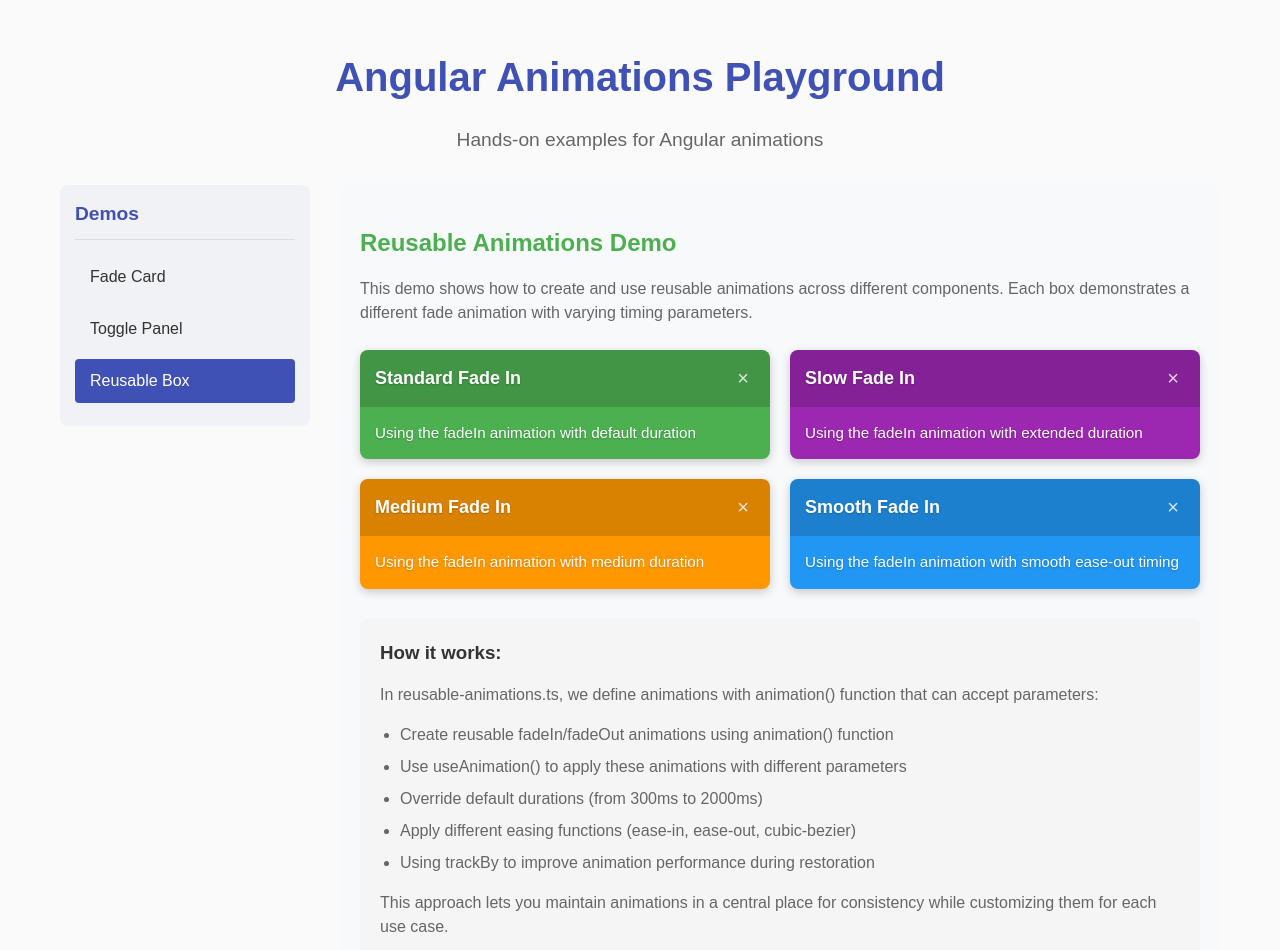
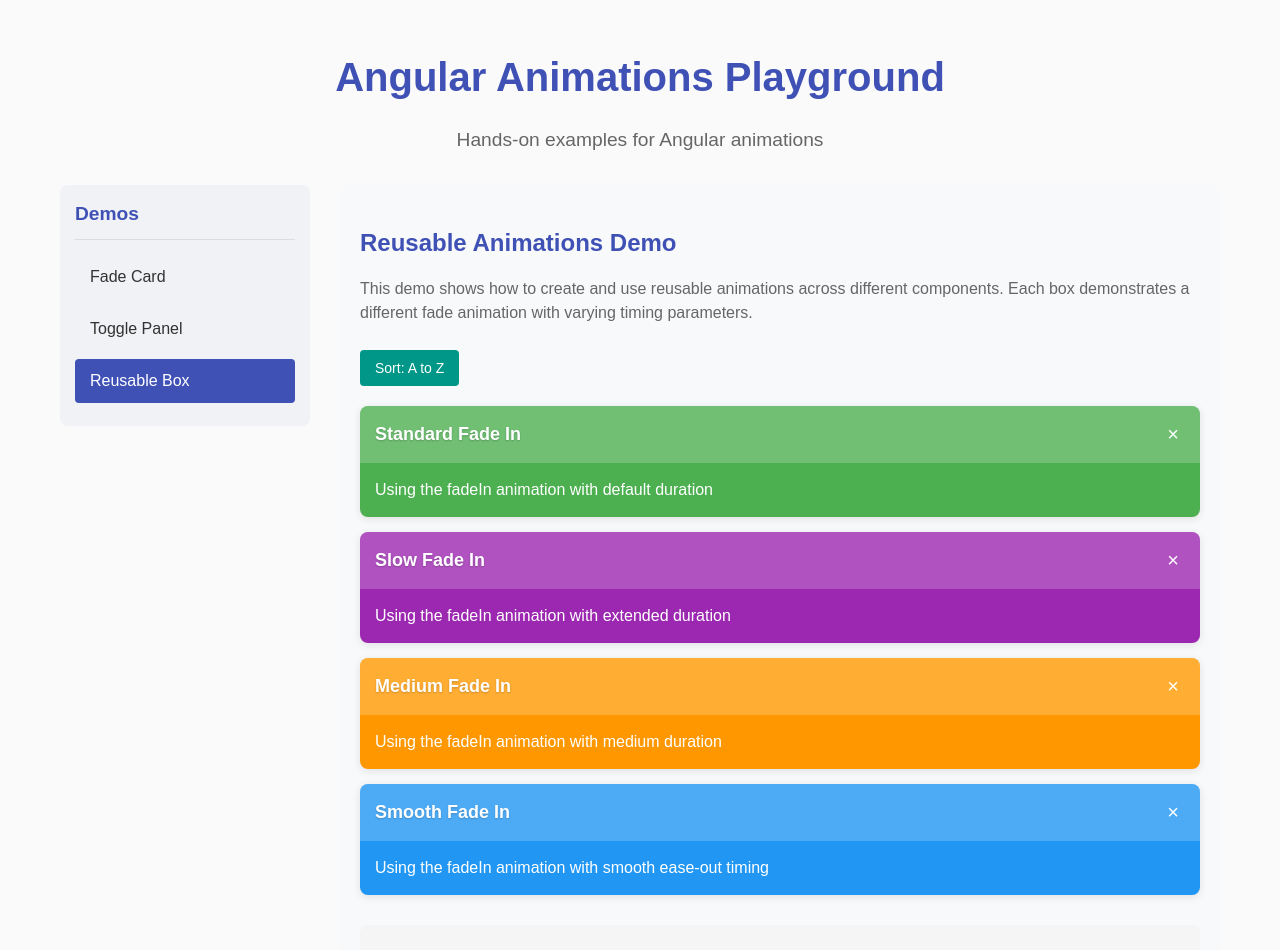
Before and after one commit to dorpeled/angular-animations-playground, an Angular app: page /reusable-box in a window 1280 px wide. Shown: the top 950 px of the page. Built offline with nearby package versions, Linux system fonts and the light colour scheme.

Commit message:
stagger animation

```diff
--- a/src/app/demos/reusable-box/reusable-box.component.html
+++ b/src/app/demos/reusable-box/reusable-box.component.html
@@ -10,9 +10,12 @@
     <button (click)="restoreAllBoxes()" *ngIf="boxes.length < 4">
       Restore All Boxes
     </button>
+    <button (click)="sortBoxes()" class="sort-button">
+      {{ getSortButtonText() }}
+    </button>
   </div>
 
-  <div class="boxes-container">
+  <div class="boxes-container" [@listAnimation]="boxes.length">
     <div
       class="box"
       *ngFor="let box of boxes; trackBy: trackById"
@@ -34,26 +37,21 @@
 
   <div class="code-explanation">
     <h3>How it works:</h3>
-    <p>
-      In reusable-animations.ts, we define animations with animation() function
-      that can accept parameters:
-    </p>
+    <p>This demo shows how to create and use reusable animations:</p>
     <ul>
       <li>
-        Create reusable fadeIn/fadeOut animations using animation() function
+        Each box has its own fade animation with different timing parameters
       </li>
+      <li>The container uses a stagger animation when new items are added</li>
       <li>
-        Use useAnimation() to apply these animations with different parameters
+        Sorting creates a new array, which triggers the container animation
       </li>
-      <li>Override default durations (from 300ms to 2000ms)</li>
-      <li>
-        Apply different easing functions (ease-in, ease-out, cubic-bezier)
-      </li>
-      <li>Using trackBy to improve animation performance during restoration</li>
+      <li>The trackBy function ensures elements are properly identified</li>
+      <li>Angular animations handle all transitions without CSS</li>
     </ul>
     <p>
-      This approach lets you maintain animations in a central place for
-      consistency while customizing them for each use case.
+      Try sorting the boxes in different orders or removing/restoring them to
+      see the different animations in action.
     </p>
   </div>
 </div>
--- a/src/app/demos/reusable-box/reusable-box.component.scss
+++ b/src/app/demos/reusable-box/reusable-box.component.scss
@@ -1,6 +1,6 @@
 .reusable-box-demo {
   h2 {
-    color: #4caf50;
+    color: #3f51b5;
     margin-bottom: 15px;
   }
 
@@ -12,9 +12,11 @@
 
   .controls {
     margin-bottom: 20px;
+    display: flex;
+    gap: 10px;
 
     button {
-      background-color: #4caf50;
+      background-color: #3f51b5;
       color: white;
       border: none;
       padding: 10px 15px;
@@ -24,29 +26,46 @@
       transition: background-color 0.3s;
 
       &:hover {
-        background-color: #388e3c;
+        background-color: #303f9f;
+      }
+
+      &.sort-button {
+        background-color: #009688;
+
+        &:hover {
+          background-color: #00796b;
+        }
       }
     }
   }
 
   .boxes-container {
-    display: grid;
-    grid-template-columns: repeat(auto-fill, minmax(280px, 1fr));
-    gap: 20px;
+    display: flex;
+    flex-direction: column;
+    gap: 15px;
     margin-bottom: 30px;
+    position: relative;
   }
 
   .box {
+    background-color: white;
     border-radius: 8px;
-    box-shadow: 0 3px 10px rgba(0, 0, 0, 0.2);
+    box-shadow: 0 2px 8px rgba(0, 0, 0, 0.1);
     overflow: hidden;
+    padding: 0;
+    position: relative;
+    will-change: transform, opacity;
+    transform: translateZ(0);
+    backface-visibility: hidden;
+    -webkit-font-smoothing: antialiased;
+    -moz-osx-font-smoothing: grayscale;
 
     .box-header {
       display: flex;
       justify-content: space-between;
       align-items: center;
       padding: 15px;
-      background-color: rgba(0, 0, 0, 0.15);
+      background-color: rgba(255, 255, 255, 0.2);
 
       h3 {
         margin: 0;
@@ -59,12 +78,12 @@
         background: none;
         border: none;
         font-size: 20px;
-        color: rgba(255, 255, 255, 0.8);
+        color: white;
         cursor: pointer;
         transition: color 0.3s;
 
         &:hover {
-          color: white;
+          color: #f44336;
         }
       }
     }
@@ -75,8 +94,6 @@
       p {
         margin: 0;
         color: white;
-        text-shadow: 0 1px 2px rgba(0, 0, 0, 0.2);
-        font-size: 0.95rem;
       }
     }
   }
@@ -93,12 +110,6 @@
       color: #333;
     }
 
-    p {
-      margin-bottom: 15px;
-      color: #666;
-      line-height: 1.5;
-    }
-
     ul {
       padding-left: 20px;
       margin-bottom: 15px;
--- a/src/app/demos/reusable-box/reusable-box.component.ts
+++ b/src/app/demos/reusable-box/reusable-box.component.ts
@@ -1,4 +1,12 @@
-import { transition, trigger, useAnimation } from '@angular/animations';
+import {
+  animate,
+  query,
+  stagger,
+  style,
+  transition,
+  trigger,
+  useAnimation,
+} from '@angular/animations';
 import { CommonModule } from '@angular/common';
 import { Component } from '@angular/core';
 import { fadeIn, fadeOut } from '../../animations/reusable-animations';
@@ -20,6 +28,7 @@
   styleUrl: './reusable-box.component.scss',
   // DEMO: Using reusable animations with parameters
   animations: [
+    // Animation for individual boxes
     trigger('boxAnimation', [
       transition(':enter', useAnimation(fadeIn)),
       transition(
@@ -52,7 +61,7 @@
       ),
     ]),
 
-    // Fade animations with different timings for the slide boxes
+    // Fade animations with different timings for the remaining boxes
     trigger('fadeAnimation3', [
       transition(
         ':enter',
@@ -92,6 +101,21 @@
         })
       ),
     ]),
+
+    // Simple animation for entire container when items change
+    trigger('listAnimation', [
+      transition('* => *', [
+        // Fade in new elements with stagger
+        query(
+          ':enter',
+          [
+            style({ opacity: 0 }),
+            stagger(100, [animate('400ms ease', style({ opacity: 1 }))]),
+          ],
+          { optional: true }
+        ),
+      ]),
+    ]),
   ],
 })
 export class ReusableBoxComponent {
@@ -130,6 +154,9 @@
   // Current boxes
   boxes: AnimationBox[] = [...this.initialBoxes];
 
+  // Current sort order (default: no sorting)
+  currentSortOrder: 'default' | 'ascending' | 'descending' = 'default';
+
   /**
    * Track boxes by their ID for better animation performance
    */
@@ -151,4 +178,41 @@
     // Using the spread operator creates a new array to trigger animations
     this.boxes = [...this.initialBoxes];
   }
+
+  /**
+   * Sort boxes by title in the specified order
+   */
+  sortBoxes(): void {
+    // Make a new array to trigger animations
+    let newBoxes: AnimationBox[];
+
+    // Cycle through sort orders
+    if (this.currentSortOrder === 'default') {
+      this.currentSortOrder = 'ascending';
+      newBoxes = [...this.boxes].sort((a, b) => a.title.localeCompare(b.title));
+    } else if (this.currentSortOrder === 'ascending') {
+      this.currentSortOrder = 'descending';
+      newBoxes = [...this.boxes].sort((a, b) => b.title.localeCompare(a.title));
+    } else {
+      this.currentSortOrder = 'default';
+      newBoxes = [...this.initialBoxes];
+    }
+
+    // Assign the sorted array to trigger list animations
+    this.boxes = newBoxes;
+  }
+
+  /**
+   * Get the current sort order text for the button
+   */
+  getSortButtonText(): string {
+    switch (this.currentSortOrder) {
+      case 'ascending':
+        return 'Sort: Z to A';
+      case 'descending':
+        return 'Sort: Default';
+      default:
+        return 'Sort: A to Z';
+    }
+  }
 }
```
